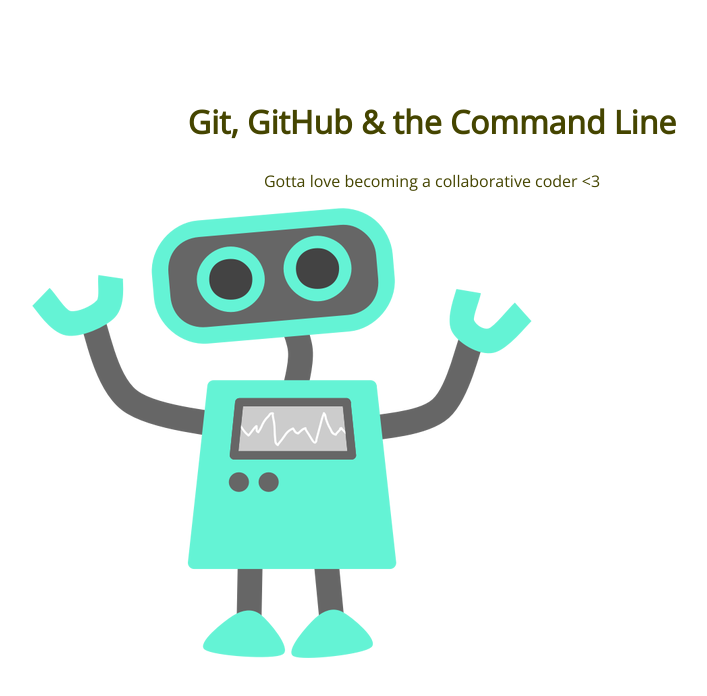
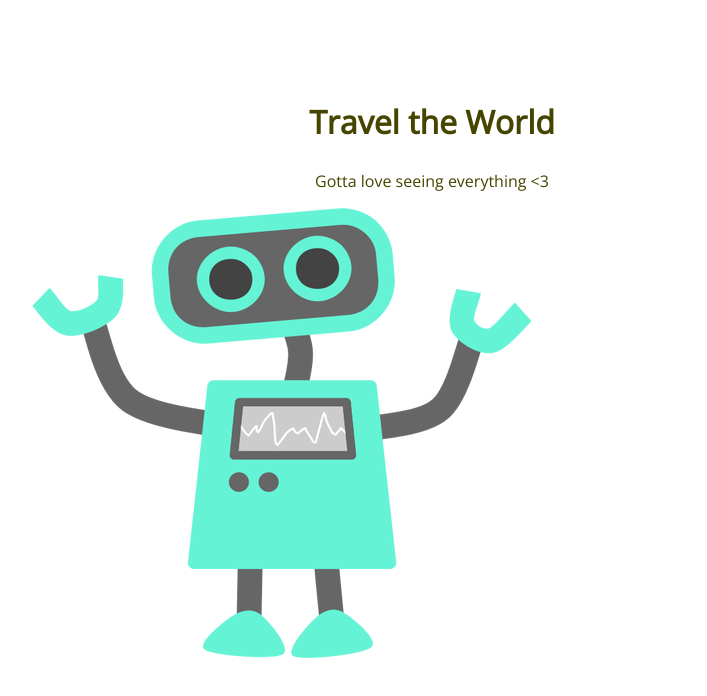
Before and after one commit to wanderingfuks/105-project, a plain HTML site: page index.html in a window 1280 px wide. Shown: the whole page, without its empty margins (208-915 px from the left). Drawn offline with nearby package versions, Linux system fonts and the light colour scheme.

Commit message:
Universe Change

```diff
--- a/index.html
+++ b/index.html
@@ -2,14 +2,14 @@
 <html lang="en">
 <head>
 	<meta charset="UTF-8">
-	<title>Let's Learn Git, GitHub and the Command Line</title>
+	<title>Let's Travel the Universe</title>
 	<link href='http://fonts.googleapis.com/css?family=Open+Sans' rel='stylesheet' type='text/css'>
 	<link rel="stylesheet" href="css/style.css">
 </head>
 <body>
 	<section>
-		<h1>Git, GitHub & the Command Line</h1>
-		<p>Gotta love becoming a collaborative coder <3</p>
+		<h1>Travel the World</h1>
+		<p>Gotta love seeing everything <3</p>
 		<img src="img/happy-blue-robot.png">
 	</section>
 </body>
```
